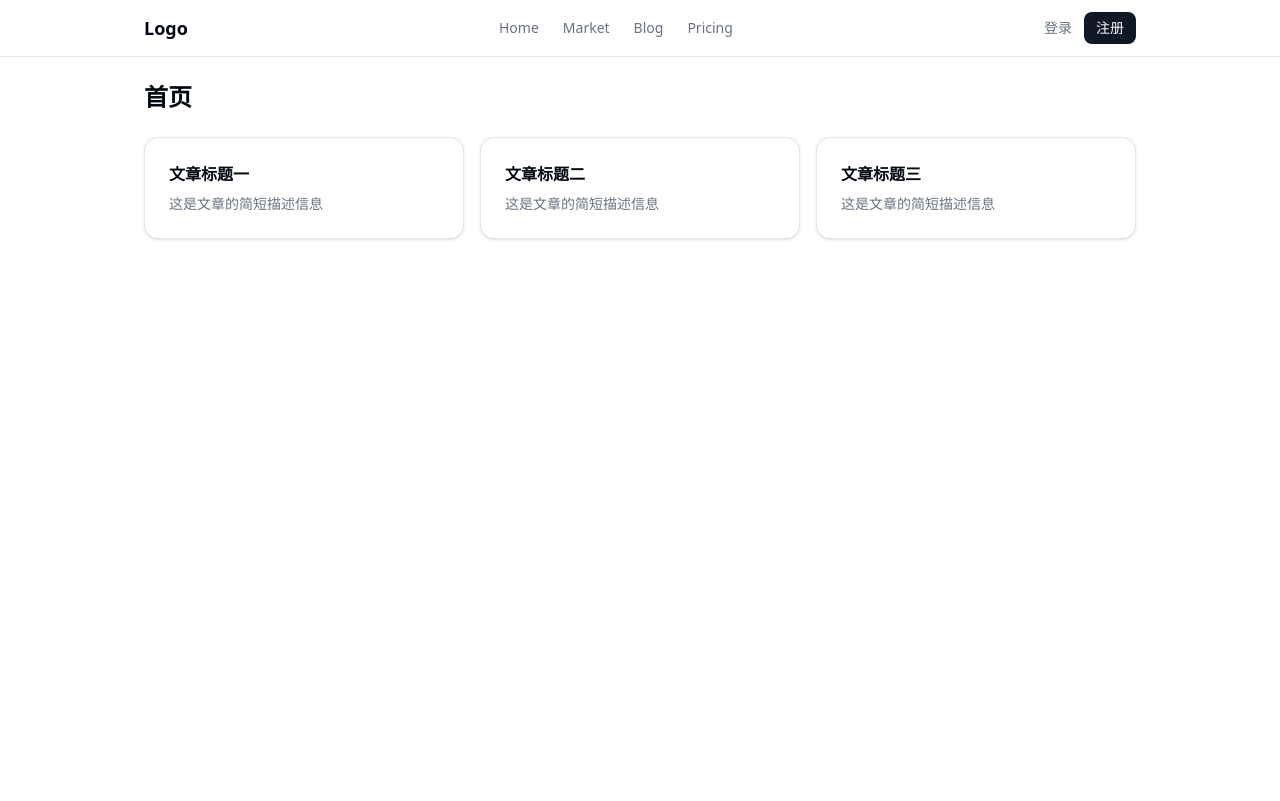
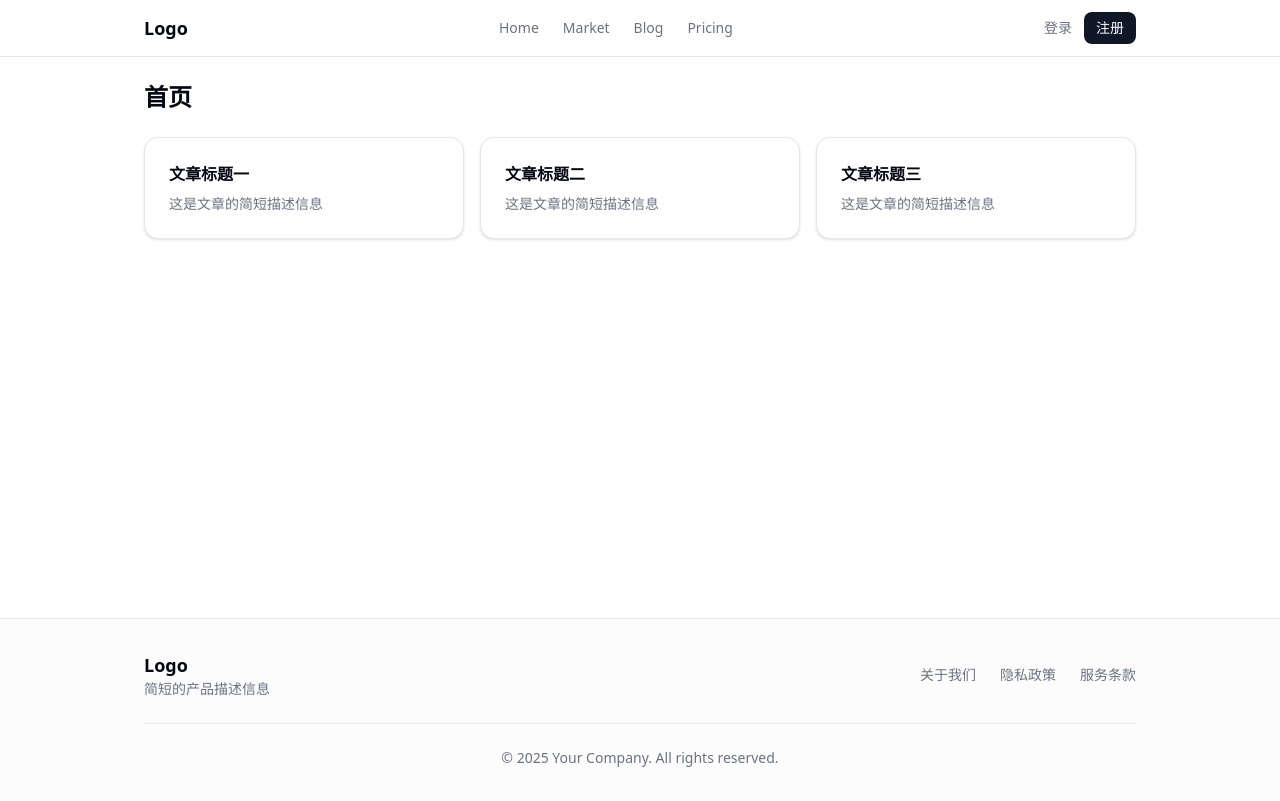
Before and after one commit to jxiaof/next16-demo, a Next.js app: page / in a window 1280 px wide. Built offline with nearby package versions, Linux system fonts and the light colour scheme.

Commit message:
feat: 添加移动端导航组件，更新导航栏和布局，增加页脚组件

```diff
--- a/src/app/layout.tsx
+++ b/src/app/layout.tsx
@@ -2,6 +2,7 @@ import type { Metadata } from "next";
 import { Geist, Geist_Mono } from "next/font/google";
 import "./globals.css";
 import { Navbar } from "@/components/navbar";
+import { Footer } from "@/components/footer";
 
 const geistSans = Geist({
   variable: "--font-geist-sans",
@@ -24,14 +25,17 @@ export default function RootLayout({
   children: React.ReactNode;
 }>) {
   return (
-    <html lang="en">
+    <html lang="zh-CN">
       <body
         className={`${geistSans.variable} ${geistMono.variable} antialiased`}
       >
-        <Navbar />
-        <main className="mx-auto min-h-[calc(100vh-3.5rem)] max-w-5xl px-4 py-6">
-          {children}
-        </main>
+        <div className="flex min-h-screen flex-col">
+          <Navbar />
+          <main className="mx-auto w-full max-w-5xl flex-1 px-4 py-6">
+            {children}
+          </main>
+          <Footer />
+        </div>
       </body>
     </html>
   );
--- /dev/null
+++ b/src/components/footer.tsx
@@ -0,0 +1,40 @@
+import Link from "next/link";
+
+export function Footer() {
+  return (
+    <footer className="border-t bg-muted/30">
+      <div className="mx-auto max-w-5xl px-4 py-8">
+        {/* 移动端：垂直布局 / 桌面端：水平布局 */}
+        <div className="flex flex-col gap-6 sm:flex-row sm:items-center sm:justify-between">
+          {/* 品牌 */}
+          <div className="space-y-2">
+            <Link href="/" className="text-lg font-semibold">
+              Logo
+            </Link>
+            <p className="text-sm text-muted-foreground">
+              简短的产品描述信息
+            </p>
+          </div>
+
+          {/* 链接 */}
+          <div className="flex flex-wrap gap-x-6 gap-y-2 text-sm text-muted-foreground">
+            <Link href="/about" className="hover:text-foreground">
+              关于我们
+            </Link>
+            <Link href="/privacy" className="hover:text-foreground">
+              隐私政策
+            </Link>
+            <Link href="/terms" className="hover:text-foreground">
+              服务条款
+            </Link>
+          </div>
+        </div>
+
+        {/* 版权信息 */}
+        <div className="mt-6 border-t pt-6 text-center text-sm text-muted-foreground">
+          © {new Date().getFullYear()} Your Company. All rights reserved.
+        </div>
+      </div>
+    </footer>
+  );
+}
--- /dev/null
+++ b/src/components/mobile-nav.tsx
@@ -0,0 +1,90 @@
+"use client";
+
+import { useState } from "react";
+import Link from "next/link";
+
+const navLinks = [
+  { href: "/", label: "Home" },
+  { href: "/market", label: "Market" },
+  { href: "/blog", label: "Blog" },
+  { href: "/pricing", label: "Pricing" },
+];
+
+export function MobileNav() {
+  const [isOpen, setIsOpen] = useState(false);
+
+  return (
+    <>
+      {/* 菜单按钮 */}
+      <button
+        onClick={() => setIsOpen(!isOpen)}
+        className="flex h-8 w-8 items-center justify-center md:hidden"
+        aria-label="Toggle menu"
+      >
+        <svg
+          className="h-5 w-5"
+          fill="none"
+          stroke="currentColor"
+          viewBox="0 0 24 24"
+        >
+          {isOpen ? (
+            <path
+              strokeLinecap="round"
+              strokeLinejoin="round"
+              strokeWidth={2}
+              d="M6 18L18 6M6 6l12 12"
+            />
+          ) : (
+            <path
+              strokeLinecap="round"
+              strokeLinejoin="round"
+              strokeWidth={2}
+              d="M4 6h16M4 12h16M4 18h16"
+            />
+          )}
+        </svg>
+      </button>
+
+      {/* 移动端抽屉 */}
+      {isOpen && (
+        <>
+          {/* 遮罩层 */}
+          <div
+            className="fixed inset-0 top-14 z-40 bg-black/50 md:hidden"
+            onClick={() => setIsOpen(false)}
+          />
+          {/* 导航菜单 */}
+          <nav className="fixed inset-x-0 top-14 z-50 border-b bg-background p-4 md:hidden">
+            <div className="flex flex-col gap-3">
+              {navLinks.map((link) => (
+                <Link
+                  key={link.href}
+                  href={link.href}
+                  onClick={() => setIsOpen(false)}
+                  className="rounded-md px-3 py-2 text-sm transition-colors hover:bg-muted"
+                >
+                  {link.label}
+                </Link>
+              ))}
+              <hr className="my-2" />
+              <Link
+                href="/login"
+                onClick={() => setIsOpen(false)}
+                className="rounded-md px-3 py-2 text-sm transition-colors hover:bg-muted"
+              >
+                登录
+              </Link>
+              <Link
+                href="/register"
+                onClick={() => setIsOpen(false)}
+                className="rounded-md bg-primary px-3 py-2 text-center text-sm font-medium text-primary-foreground"
+              >
+                注册
+              </Link>
+            </div>
+          </nav>
+        </>
+      )}
+    </>
+  );
+}
--- a/src/components/navbar.tsx
+++ b/src/components/navbar.tsx
@@ -1,4 +1,5 @@
 import Link from "next/link";
+import { MobileNav } from "./mobile-nav";
 
 const navLinks = [
   { href: "/", label: "Home" },
@@ -35,13 +36,11 @@ export function Navbar() {
         {/* 右侧操作区 */}
         <div className="flex items-center gap-3">
           {isLoggedIn ? (
-            /* 已登录 - 显示头像 */
             <button className="flex h-8 w-8 items-center justify-center rounded-full bg-primary text-sm font-medium text-primary-foreground">
               U
             </button>
           ) : (
-            /* 未登录 - 显示登录/注册 */
-            <>
+            <div className="hidden items-center gap-3 md:flex">
               <Link
                 href="/login"
                 className="text-sm text-muted-foreground transition-colors hover:text-foreground"
@@ -54,25 +53,11 @@ export function Navbar() {
               >
                 注册
               </Link>
-            </>
+            </div>
           )}
 
-          {/* 移动端菜单按钮 */}
-          <button className="flex h-8 w-8 items-center justify-center md:hidden">
-            <svg
-              className="h-5 w-5"
-              fill="none"
-              stroke="currentColor"
-              viewBox="0 0 24 24"
-            >
-              <path
-                strokeLinecap="round"
-                strokeLinejoin="round"
-                strokeWidth={2}
-                d="M4 6h16M4 12h16M4 18h16"
-              />
-            </svg>
-          </button>
+          {/* 移动端菜单 */}
+          <MobileNav />
         </div>
       </nav>
     </header>
```
